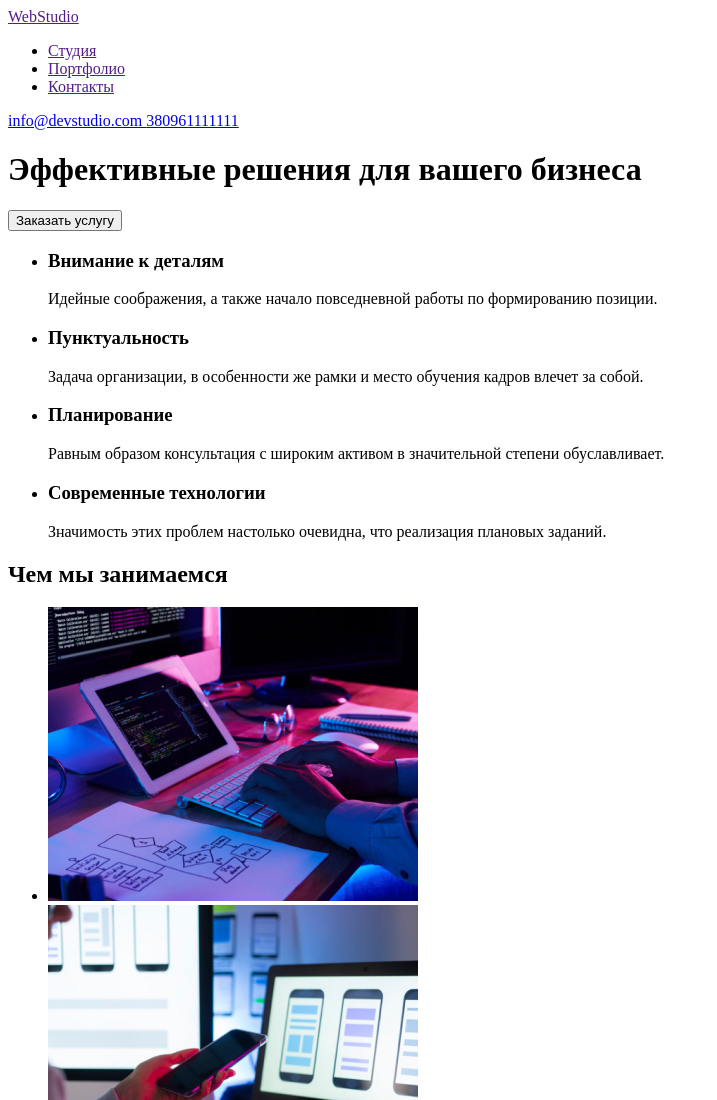
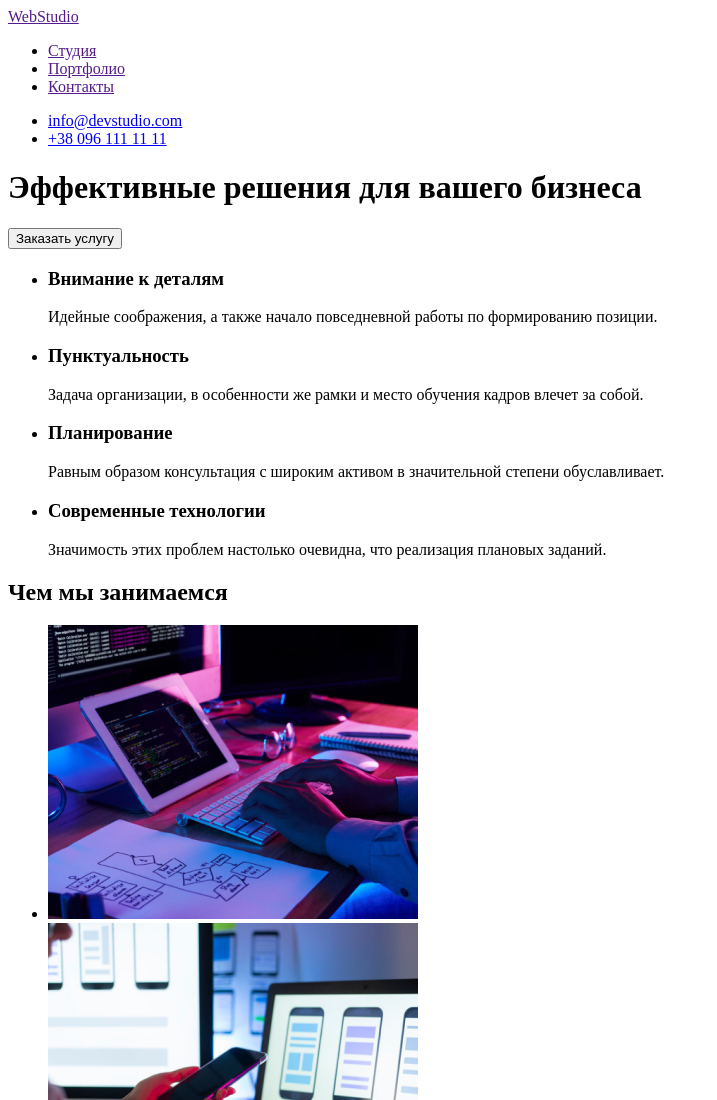
Before and after one commit to 88888tata88888/goit-markup-hw-01, a plain HTML site: page index.html in a window 1280 px wide. Shown: the top 1100 px of the page, without its empty margins (0-717 px from the left). Drawn offline with Linux system fonts and the light colour scheme.

Commit message:
goit-markup-hw-01
Исправила

```diff
--- a/index.html
+++ b/index.html
@@ -18,8 +18,14 @@
             <li><a href="">Контакты</a></li>
         </ul>
         </nav>
-        <a href="mailto:vlad@htmlbook.ru">info@devstudio.com </a>
-        <a href="tel:+380961111111"> 380961111111</a>
+        <ul>
+            <li>
+              <a href="mailto:info@devstudio.com">info@devstudio.com</a>
+            </li>
+            <li>
+              <a href="tel:+380961111111">+38 096 111 11 11</a>
+            </li>
+          </ul>
     </header>
 
     <main>
```
